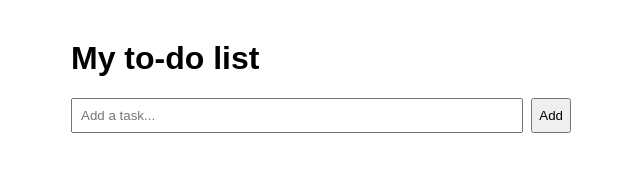
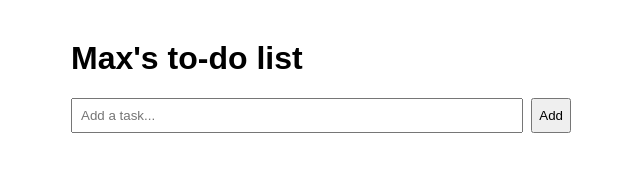
Before and after one commit to maxjkeetley/todo-app, a plain HTML site: page todo.html in a window 1280 px wide. Shown: the whole page, without its empty margins (319-959 px from the left). Drawn offline with Linux system fonts and the light colour scheme.

Commit message:
H1 to "Max's to-do list"

```diff
--- a/todo.html
+++ b/todo.html
@@ -10,7 +10,7 @@
     </style>
   </head>
   <body>
-    <h1>My to-do list
+    <h1>Max's to-do list
     </h1>
 
     <div style="display: flex; gap: 8px; margin-bottom: 20px;">
```
